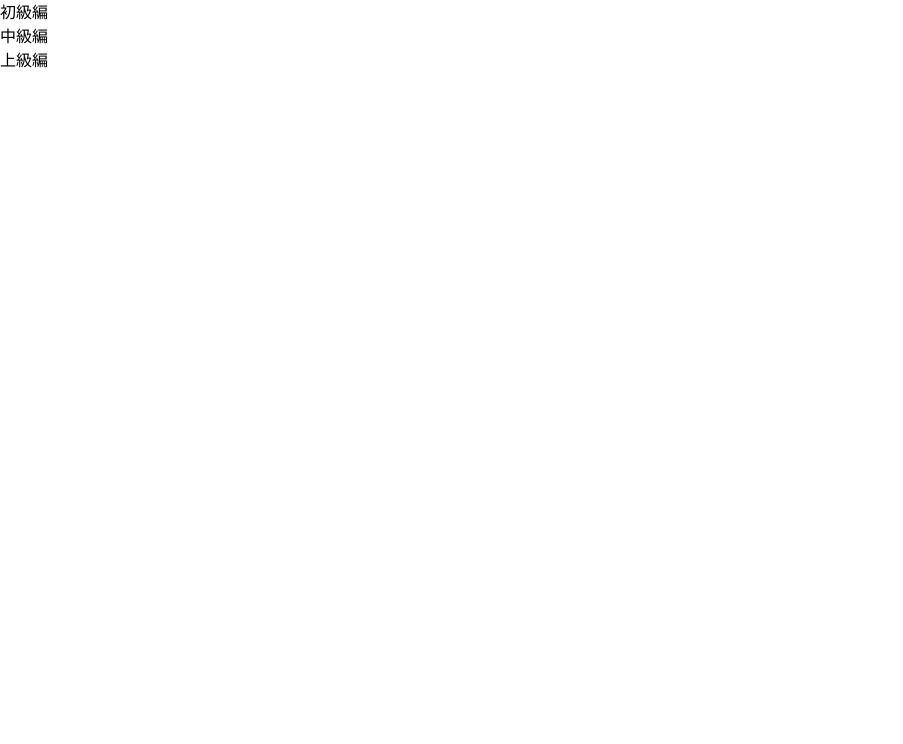
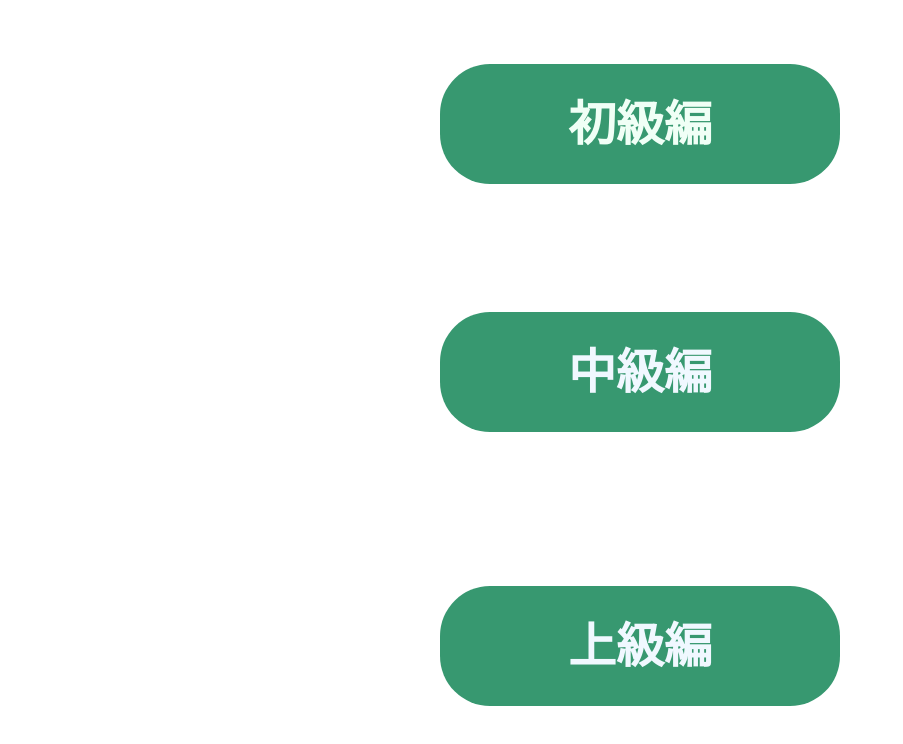
Before and after one commit to furu0202/Prefectures-App, a Next.js app: page /level in a window 1280 px wide. Shown: the top 744 px of the page, without its empty margins (0-903 px from the left). Built offline with nearby package versions, Linux system fonts and the light colour scheme.

Commit message:
3種類のボタンを編集

```diff
--- a/app/level/page.module.css
+++ b/app/level/page.module.css
@@ -0,0 +1,44 @@
+.buttonBeginner {
+  font-size: 48px;
+  height: 120px;
+  width: 400px;
+  margin: 0 auto;
+  margin-top: 5%;
+  color: #f0fff6;
+  background: rgb(55, 152, 112);
+  display: flex;
+  justify-content: center;
+  font-weight: bold;
+  border-radius: 50px;
+  cursor: pointer;
+}
+
+.buttonIntermediate {
+  font-size: 48px;
+  height: 120px;
+  width: 400px;
+  margin: 0 auto;
+  margin-top: 10%;
+  color: aliceblue;
+  background: rgb(55, 152, 112);
+  display: flex;
+  justify-content: center;
+  font-weight: bold;
+  border-radius: 50px;
+  cursor: pointer;
+}
+
+.buttonAdvanced {
+  font-size: 48px;
+  height: 120px;
+  width: 400px;
+  margin: 0 auto;
+  margin-top: 12%;
+  color: aliceblue;
+  background: rgb(55, 152, 112);
+  display: flex;
+  justify-content: center;
+  font-weight: bold;
+  border-radius: 50px;
+  cursor: pointer;
+}
```
